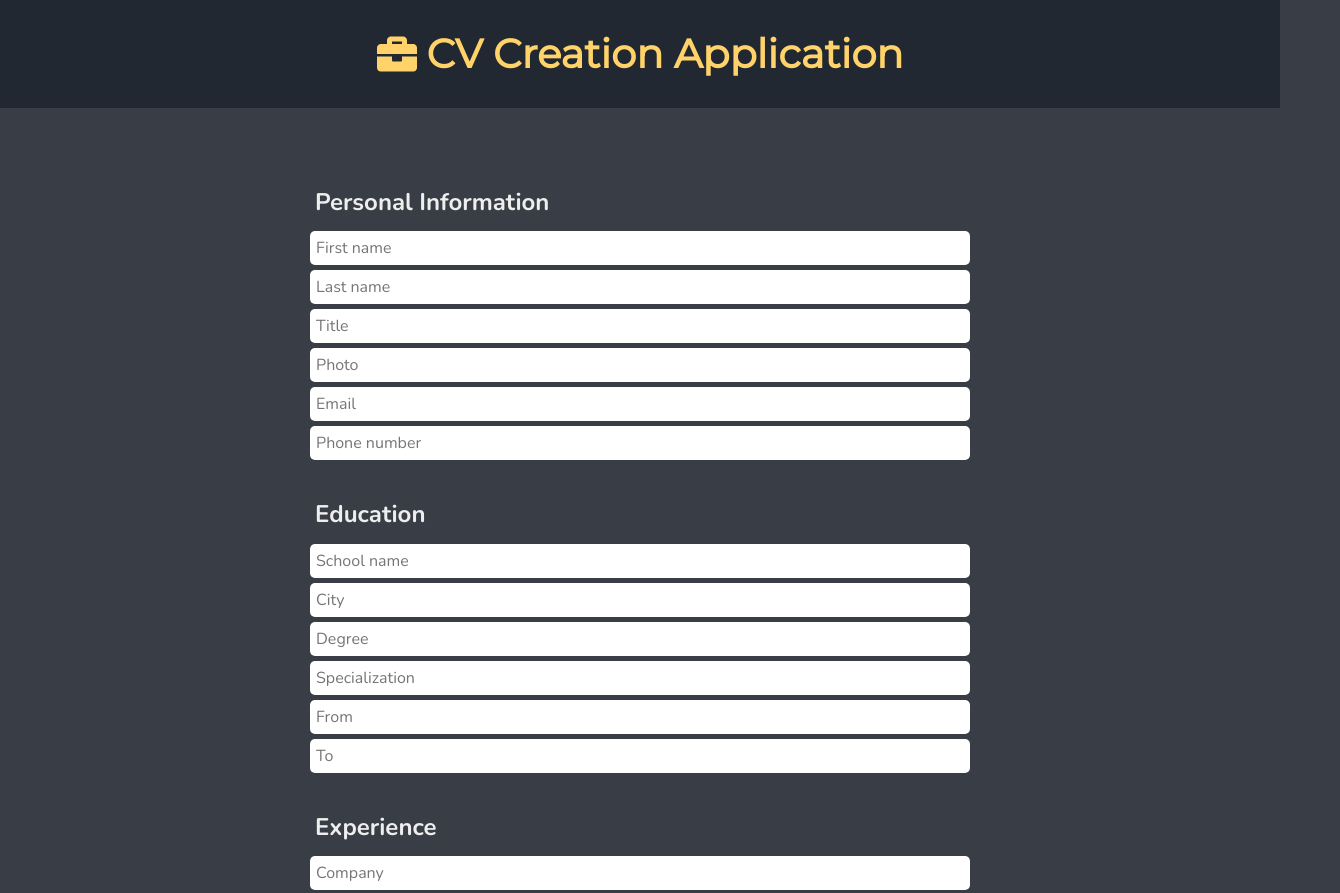
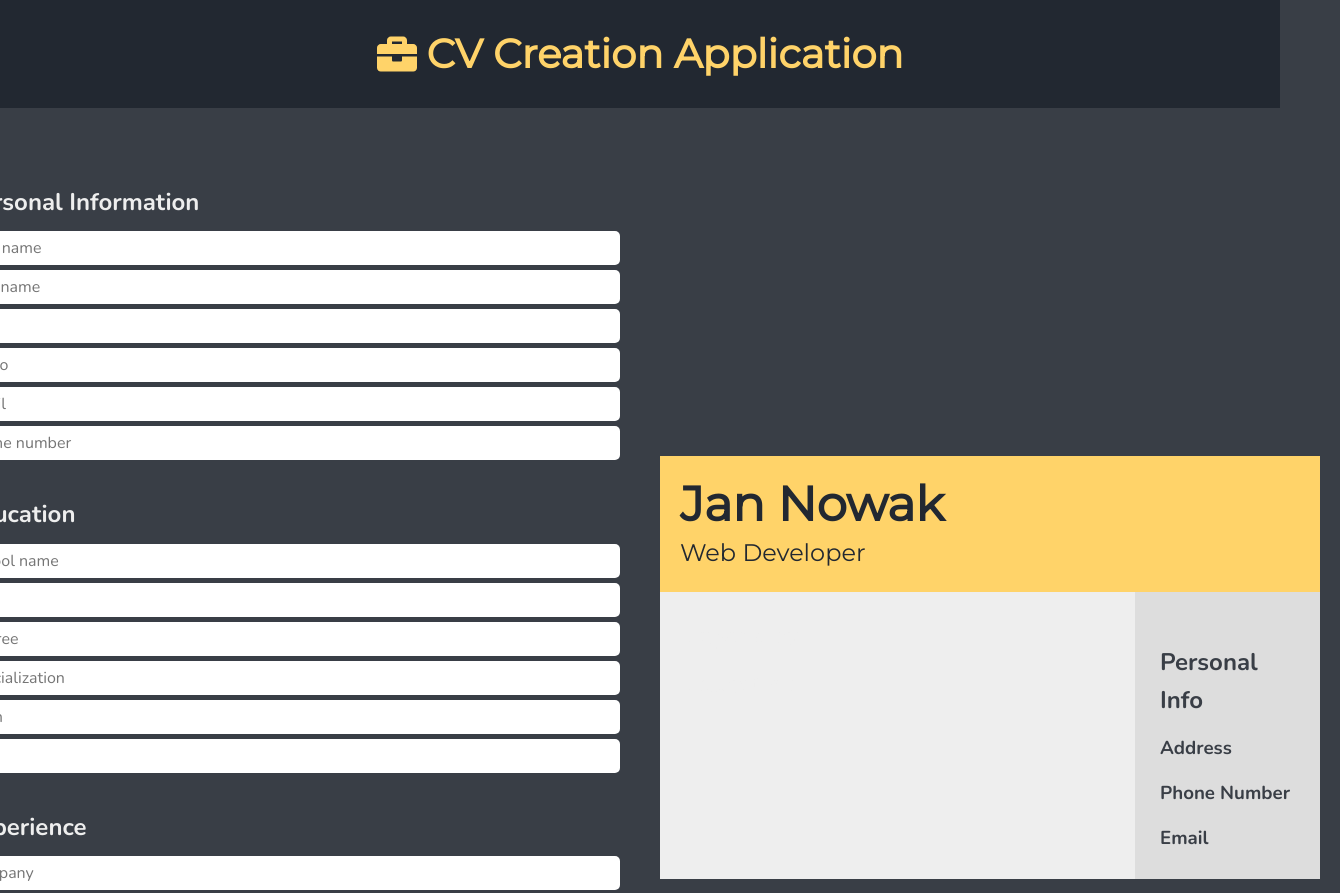
Before and after one commit to GBN6/CV-Application, a React (Create React App) app: page / in a window 1280 px wide. Shown: the top 893 px of the page, 1340 px wide, since content can reach past the window. Built offline with nearby package versions, Linux system fonts and the light colour scheme.

Commit message:
Create initial CvResult view

```diff
--- a/src/components/CvResult/CvResult.js
+++ b/src/components/CvResult/CvResult.js
@@ -1,7 +1,20 @@
 import React from "react";
+import CvResultHeader from "./CvResultHeader";
+import CvResultMain from "./CvResultMain";
+import styled from "styled-components";
 
 const CvResult = () => {
-    return <div></div>
+    return (
+        <CvResultWrap>
+            <CvResultHeader />
+            <CvResultMain />
+        </CvResultWrap>
+    )
 }
 
+const CvResultWrap = styled.div`
+  min-width: 700px;
+  padding: 2rem;
+`;
+
 export default CvResult;
--- /dev/null
+++ b/src/components/CvResult/CvResultHeader.js
@@ -0,0 +1,19 @@
+import React from 'react';
+import styled from 'styled-components';
+
+const CvResultHeader = () => {
+  return (
+    <CvResultHeaderWrap>
+      <h1>Jan Nowak</h1>
+      <p>Web Developer</p>
+    </CvResultHeaderWrap>
+  );
+};
+
+const CvResultHeaderWrap = styled.header`
+  padding: 2rem;
+  background-color: #FFD369;
+  color: #222831;
+`;
+
+export default CvResultHeader;
--- /dev/null
+++ b/src/components/CvResult/CvResultMain.js
@@ -0,0 +1,47 @@
+import React from 'react';
+import styled from 'styled-components';
+import Section from '../Utility/Section';
+import Subsection from '../Utility/Subsection';
+
+const CvResultMain = () => {
+  return (
+    <CvResultMainWrap>
+      <Content>
+        <Description></Description>
+        <Section title="Experience"></Section>
+        <Section title="Education"></Section>
+      </Content>
+      <Sidebar>
+        <Photo></Photo>
+        <Section title="Personal Info" >
+            <Subsection title="Address"></Subsection>
+            <Subsection title="Phone Number"></Subsection>
+            <Subsection title="Email"></Subsection>
+        </Section>
+      </Sidebar>
+    </CvResultMainWrap>
+  );
+};
+
+const CvResultMainWrap = styled.div`
+  display: flex;
+`;
+
+const Content = styled.div`
+  padding: 2rem;
+  background-color: rgb(238, 238, 238);
+  flex: 3;
+`;
+
+const Sidebar = styled.div`
+  padding: 2rem;
+  background-color: rgb(221, 221, 221);
+  flex: 1;
+  color: #393E46;
+`;
+
+const Description = styled.p``;
+
+const Photo = styled.img``;
+
+export default CvResultMain;
--- a/src/components/Main.js
+++ b/src/components/Main.js
@@ -18,6 +18,11 @@ align-items: center;
 justify-content: center;
 padding: 5rem;
 margin-bottom: 4rem;
+
+@media (max-width: 1200px) {
+  flex-direction: column;
+}
+
 `;
 
 export default Main;
--- /dev/null
+++ b/src/components/Utility/Subsection.js
@@ -0,0 +1,23 @@
+import React from "react";
+import styled from "styled-components";
+
+const Subsection = (props) => {
+  return (
+    <SubsectionWrap>
+      <Title>{props.title}</Title>
+      {props.children}
+    </SubsectionWrap>
+  );
+};
+
+const SubsectionWrap = styled.section`
+  display: flex;
+  flex-direction: column;
+  gap: 0.5rem;
+`;
+
+const Title = styled.h3`
+  padding: 0.5rem;
+`;
+
+export default Subsection;
```
